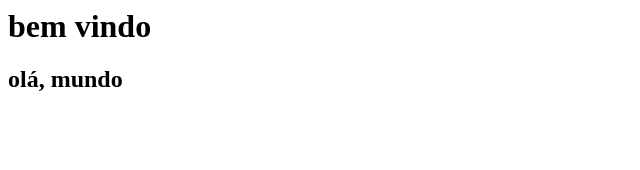
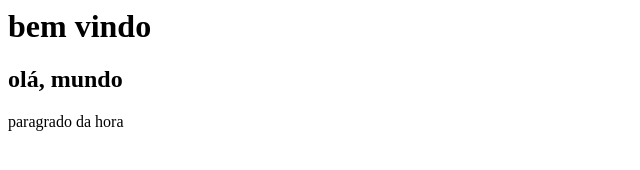
Before and after one commit to raphaeldemelo/curso_github, a plain HTML site: page index.html in a window 1280 px wide. Shown: the whole page, without its empty margins (0-640 px from the left). Drawn offline with Linux system fonts and the light colour scheme.

Commit message:
enviando uma nova feature

```diff
--- a/index.html
+++ b/index.html
@@ -1,2 +1,3 @@
 <h1>bem vindo</h1>
 <h2>olá, mundo</h2>
+<p>paragrado da hora</p>
```
Also changed, not shown: a.txt (added), nomes.txt.
